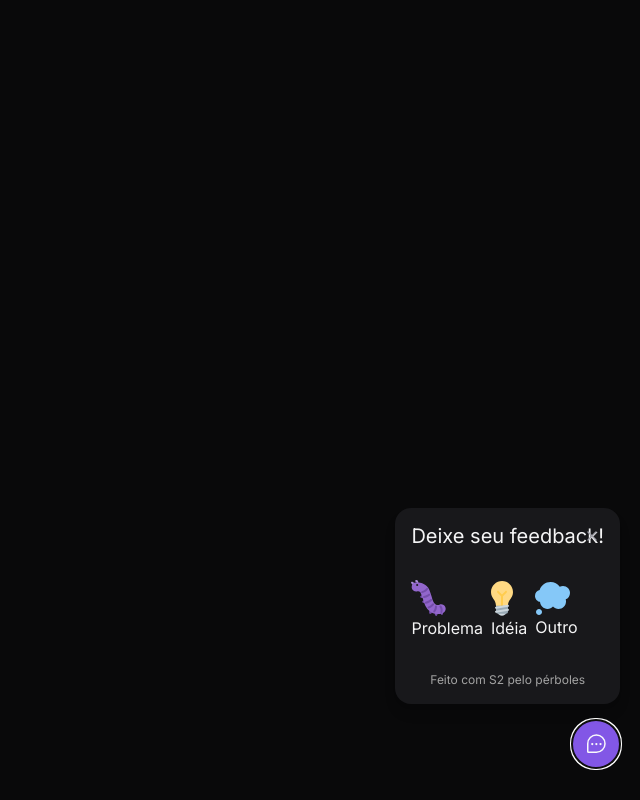
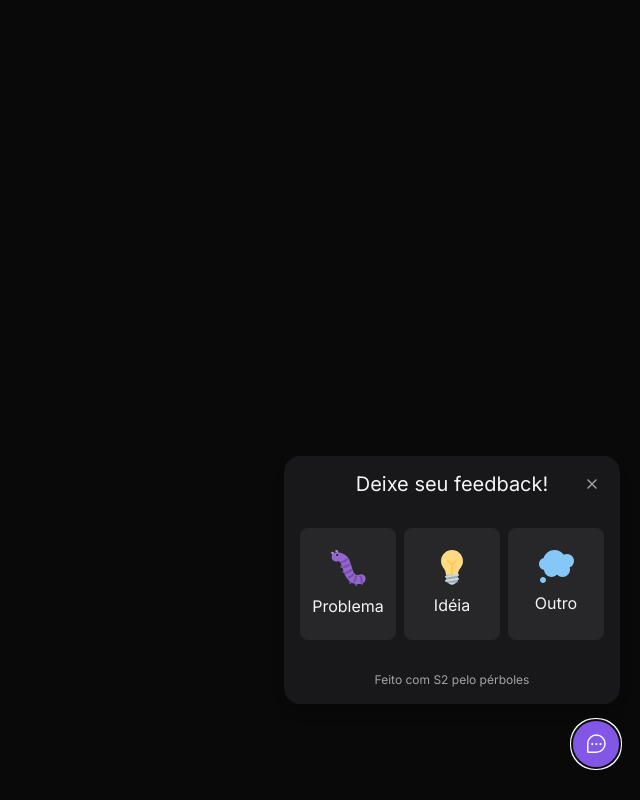
Before and after one commit to ReinaldoARamos/feedwidget, a Next.js app: page / in a window 1280 px wide. Both pictures are taken after a click on the button "Feedback". Shown: the whole page, without its empty margins (640-1280 px from the left). Built offline with nearby package versions, Linux system fonts and the light colour scheme.

Commit message:
criando a estilização do botão

```diff
--- a/src/app/components/WidgetForm.tsx
+++ b/src/app/components/WidgetForm.tsx
@@ -39,7 +39,12 @@ export function WidgetForm() {
         {Object.entries(FeedbackTypes).map(([key, value]) => {
           console.log(key, value);
           return (
-            <button key={value.title}>
+            <button
+              key={value.title}
+              className="transistion flex w-24 flex-1 flex-col items-center gap-2 rounded-lg border-2 border-transparent bg-zinc-800 py-5 focus:outline-none duration-200 hover:border-brand-500 focus:border-brand-500"
+              type="button"
+              //  onClick={}
+            >
               <img src={value.image.source} alt={value.image.alt} />
               <span>{value.title}</span>
             </button>
```
